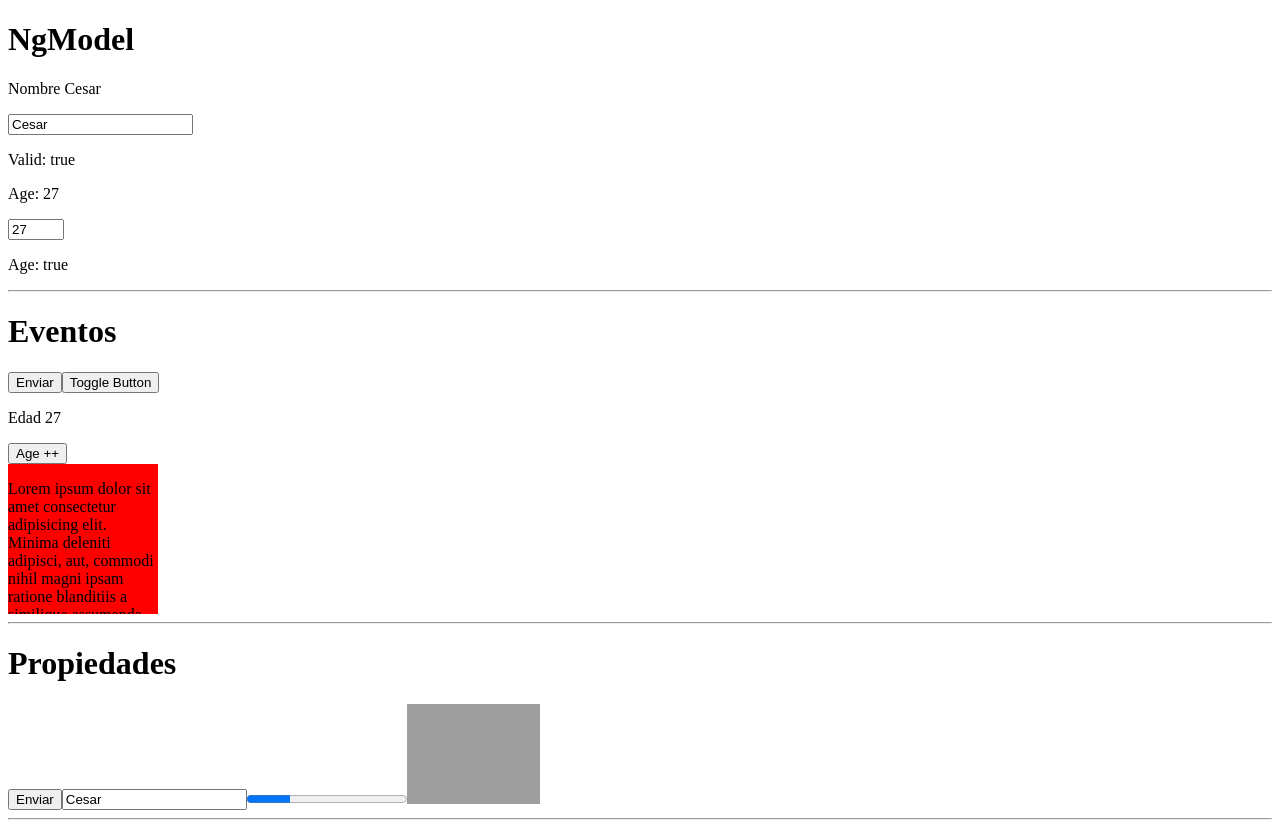
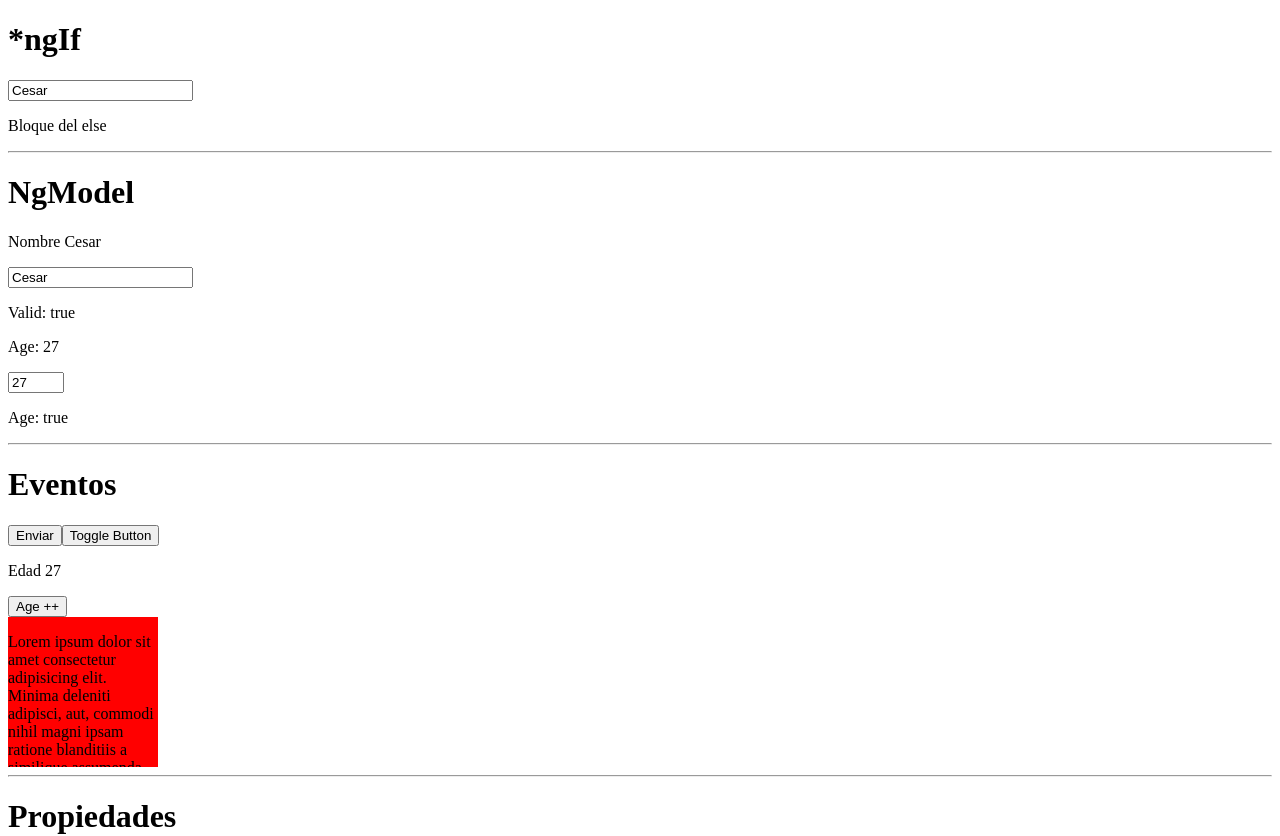
Before and after one commit to cortesrmzcau/curso-fundamento-angular-platzi, an Angular app: page / in a window 1280 px wide. Shown: the top 836 px of the page. Built offline with nearby package versions, Linux system fonts and the light colour scheme; grey boxes are pictures that could not be loaded.

Commit message:
Uso de *ngIf

```diff
--- a/src/app/app.component.html
+++ b/src/app/app.component.html
@@ -1,3 +1,11 @@
+<h1>*ngIf</h1>
+<input type="text" required [(ngModel)]="person.name" />
+<p *ngIf="person.name === 'cesar'">Soy cesar</p>
+<p *ngIf="person.name === 'julian' && person.age === 27; else myBlock">Soy julian</p>
+<ng-template #myBlock>
+  <p>Bloque del else</p>
+</ng-template>
+<hr>
 <h1>NgModel</h1>
 <p>Nombre {{ person.name }}</p>
 <input type="text" required #nameInput="ngModel" [(ngModel)]="person.name" />
```
